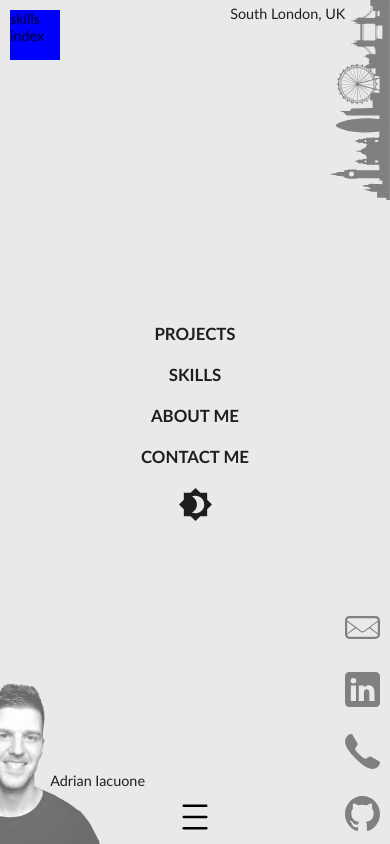
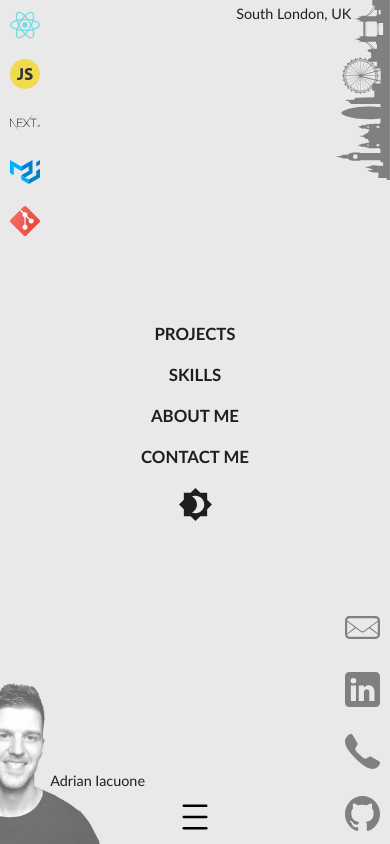
Before and after one commit to aiacuone/portfolio-v3, a Next.js app: page / in a window 390 px wide. Built offline with nearby package versions, Linux system fonts and the light colour scheme; a web font is replaced by a local one.

Commit message:
added icons to home phone page

```diff
--- a/pages/index.js
+++ b/pages/index.js
@@ -16,7 +16,7 @@ export default function Home() {
   const { isPhone, isPhonePortrait, isPhoneLandscape } = state.phone
   const { darkMode } = state
   const { setDarkMode } = setState
-  const { contactsArr, contactsObj } = vars
+  const { contactsArr, contactsObj, skillsObj } = vars
   const router = useRouter()
 
   const useStyles = makeStyles({
@@ -42,18 +42,11 @@ export default function Home() {
       position: 'absolute',
       bottom: 10,
       right: 10,
-      // background: 'green',
-      // height: '50px',
-      // width: '50px',
-      // background: 'yellow',
     },
     skills: {
       position: 'absolute',
       top: 10,
       left: 10,
-      height: '50px',
-      width: '50px',
-      background: 'blue',
     },
     linkContainer: { zIndex: 2 },
     link: { padding: '10px 0', textAlign: 'center' },
@@ -174,6 +167,28 @@ export default function Home() {
     )
   }
 
+  const SkillsButtons = ({ size }) => {
+    const arr = ['react', 'javaScript', 'next', 'material', 'git']
+
+    const icons = arr.map((skill) => {
+      const src = skillsObj[skill].image
+      return (
+        <Grid item>
+          <Image height={size} width={size} layout="fixed" src={src} />
+        </Grid>
+      )
+    })
+
+    return (
+      <Grid
+        container
+        spacing={2}
+        direction={isPhoneLandscape ? 'row' : 'column'}>
+        {icons}
+      </Grid>
+    )
+  }
+
   const Normal = () => {
     return (
       <Grid
@@ -193,11 +208,13 @@ export default function Home() {
         className={classesP.phoneContainer}
         justifyContent="center"
         alignItems="center">
-        <Grid className={classesP.skills}>skills index</Grid>
+        <Grid className={classesP.skills}>
+          <SkillsButtons size={30} />
+        </Grid>
         <Grid className={classesP.london}>
           <Grid container className={classesP.londonContainer}>
             <p className={classesP.londonText}>South London, UK</p>
-            <LondonIcon height={isPhonePortrait ? 200 : 110} color="grey" />
+            <LondonIcon height={isPhonePortrait ? 180 : 110} color="grey" />
           </Grid>
         </Grid>
         <Grid className={classesP.me}>
```
